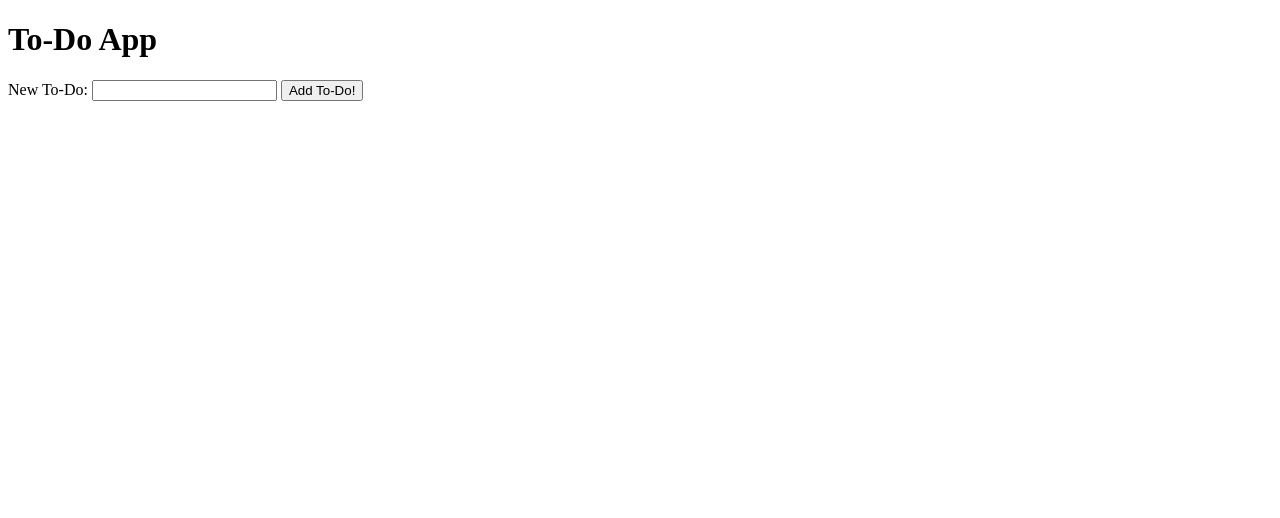
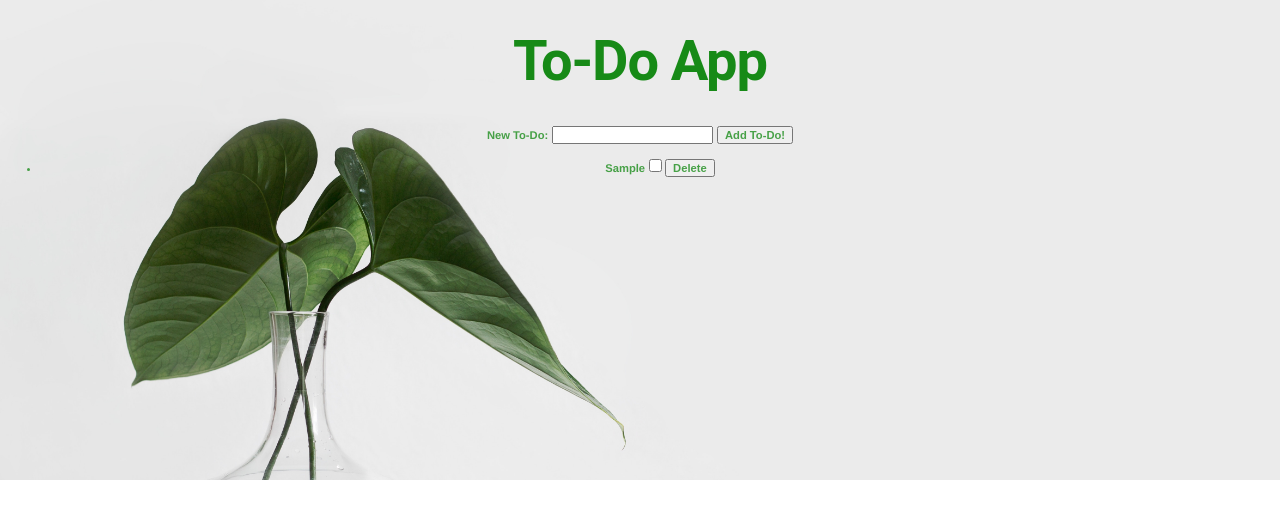
Before and after one commit to takeonedailymedia/to-do-app, a plain HTML site: page index.html in a window 1280 px wide. Both pictures are taken after typing "Sample" into the empty fields and a click on the button "Add To-Do!". Drawn offline with nearby package versions, Linux system fonts and the light colour scheme.

```diff
--- a/app.js
+++ b/app.js
@@ -34,15 +34,13 @@
     deleteBtn.innerHTML = '<span>Delete</span>';
 
     // attach the deleteBtn to the li
-    deleteBtn.appendChild(newLi);
+    newLi.appendChild(deleteBtn);
 
-    // add EventListener
-    deleteBtn.addEventListener('click', deleteBtn);
+    deleteBtn.addEventListener('click', function() {
+     newLi.parentNode.removeChild(newLi);
+  })
 
-    // remove the completed To-Do
-    deleteBtn.removeChild(newLi);
-
-    //empty the input
+    // empty the input
     newToDoText.value = '';
 
   });
--- a/index.html
+++ b/index.html
@@ -1,10 +1,17 @@
 <!DOCTYPE html>
  <html>
+ <!-- Material Design Lite -->
+  <link rel="stylesheet" href="https://code.getmdl.io/1.3.0/material.grey-lime.min.css">
+  <script defer src="https://code.getmdl.io/1.3.0/material.min.js"></script>
+
+  <!-- Custom Styles -->
+  <link rel="stylesheet" href="styles/main.css">
    <head>
      <meta name="viewport" content="width=device-width, initial-scale=1">
      <title>To-Do App</title>
    </head>
    <body>
+     <header class="mdl-layout__header mdl-layout__header--transparent">
      <h1>To-Do App</h1>
      <form id="addToDoForm">
        <label for="newToDoText">New To-Do:</label>
--- /dev/null
+++ b/styles/main.css
@@ -0,0 +1,17 @@
+header {
+   background: url(../images/heroimage.jpg) center / cover;
+   height: 60vh;
+   justify-content: center;
+   text-align: center;
+ }
+
+ h1 {
+    color: hsla(120, 100%, 25%, 0.9);
+    font-weight: bold;
+  }
+
+ul, label, button, input {
+    color: hsla(120, 100%, 25%, 0.7);
+    font-weight: bold;
+    font-size: .8rem;
+  }
```
Also changed, not shown: images/heroimage.jpg (added).
